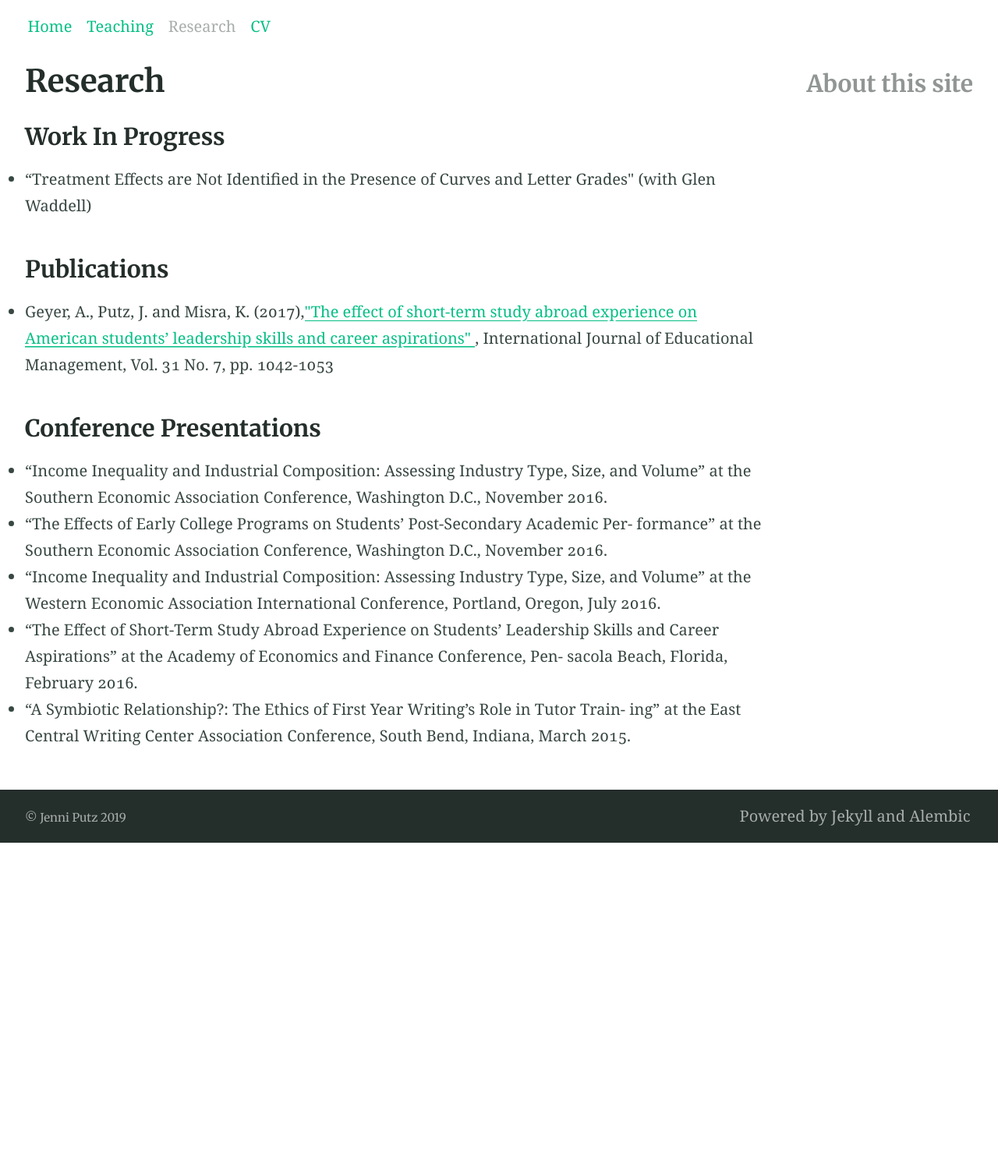
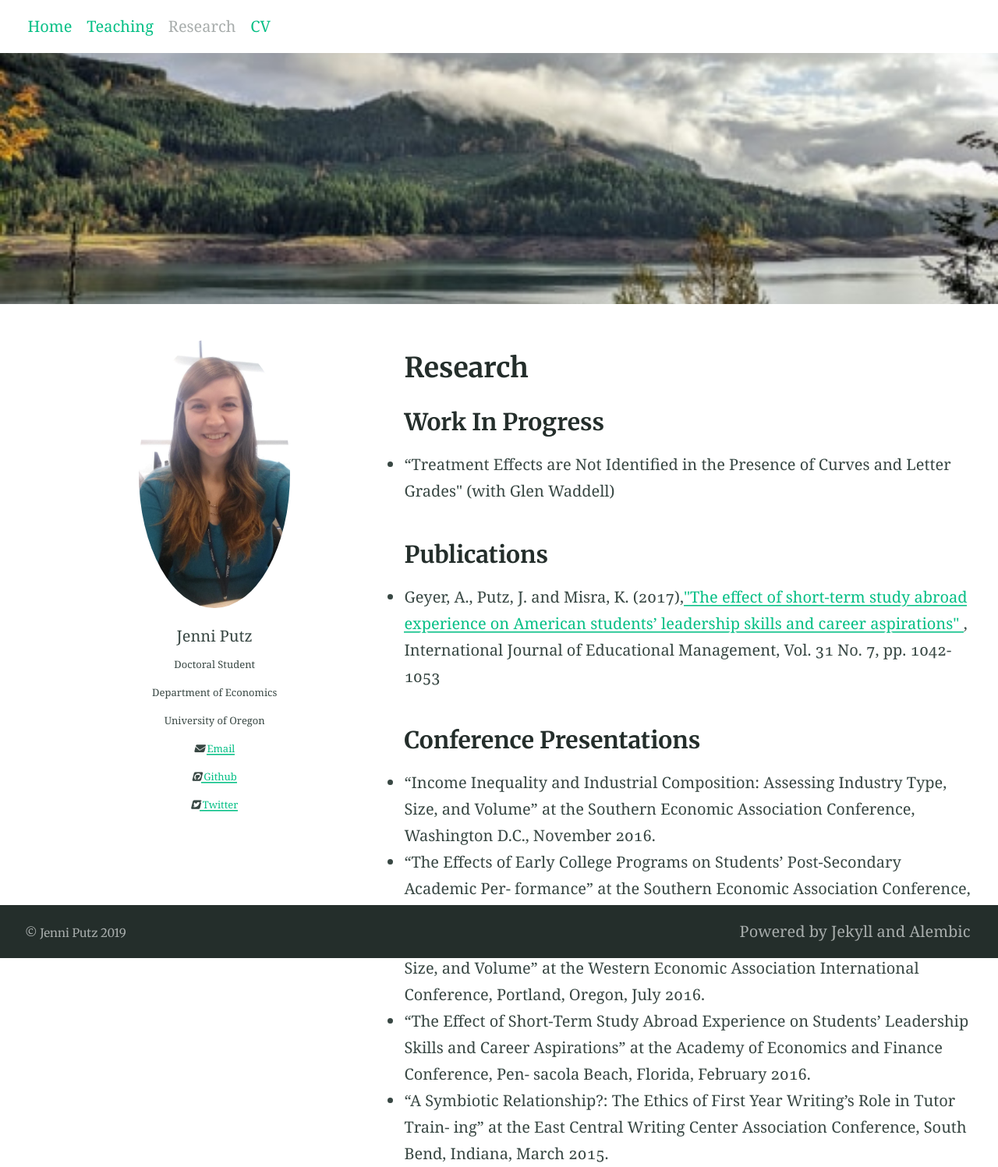
Before and after one commit to jenni-putz/1jenni-putz.github.io, a Jekyll site: the page built from research.md, in a window 1280 px wide. Shown: the whole page at 78% size. Built offline with Jekyll 4.4.1, drawn with Linux system fonts in a browser that asks for light colours; nearby versions of some CDN libraries; our own code applies the rules of GitHub Pages for plain Markdown files; before the commit the page ends 1081 px from its top, so only the background shows below that.

Commit message:
Update research.md

```diff
--- a/research.md
+++ b/research.md
@@ -1,11 +1,69 @@
 ---
-title: Research
-aside: true
+title:
+feature_text: |
+feature_image: "/header3.jpg"
+
 ---
 
 <html>
-  <body>
-    <div>
+<head>
+<meta name="viewport" content="width=device-width, initial-scale=1">
+<script src="https://kit.fontawesome.com/4ddc2e813a.js" crossorigin="anonymous"></script>
+<style>
+img {
+  border-radius: 50%;
+}
+</style>
+
+<style>
+button {
+     width: 50%;
+     height: 50%;
+}
+
+* {
+  box-sizing: border-box;
+}
+
+
+/* Create two unequal columns that floats next to each other */
+.column {
+  float: left;
+  padding: 0px;
+  height: 700px;
+}
+
+.left {
+  width: 40%;
+}
+
+.right {
+  width: 60%;
+}
+
+/* Clear floats after the columns */
+.row:after {
+  content: "";
+  display: table;
+  clear: both;
+}
+</style>
+</head>
+<body>
+
+
+<div class="row" align="left">
+  <div class="column left" align = "center" style="background-color:#ffffff;">
+     <img src="/headshot.jpg" style="width:40%">
+     <p style="text-align:center">Jenni Putz <br />
+  <font size="-1"> Doctoral Student <br /> Department of Economics <br /> University of Oregon <br />
+   <i class="fas fa-envelope"></i> <a href="mailto:jputz@uoregon.edu">    Email</a><br />
+   <i class="fab fa-github-square"></i><a href="https://github.com/jenni-putz">    Github</a><br />
+   <i class="fab fa-twitter-square"></i><a href="https://twitter.com/pootzie_xoxo">    Twitter</a>
+   </font></p>
+  </div>
+  <div class="column right" style="background-color:#ffffff;">
+    <h2> Research </h2>
       <h3> Work In Progress </h3>
         <ul>
           <li> “Treatment Effects are Not Identified in the Presence of Curves and Letter Grades" (with Glen Waddell) </li>
@@ -22,6 +80,7 @@ aside: true
           <li> “The Effect of Short-Term Study Abroad Experience on Students’ Leadership Skills and Career Aspirations” at the Academy of Economics and Finance Conference, Pen- sacola Beach, Florida, February 2016. </li>
           <li> “A Symbiotic Relationship?: The Ethics of First Year Writing’s Role in Tutor Train- ing” at the East Central Writing Center Association Conference, South Bend, Indiana, March 2015.</li>
         </ul>
-        </div>
-        </body>
-      </html>
+  </div>
+</div>
+</body>
+</html>
```
